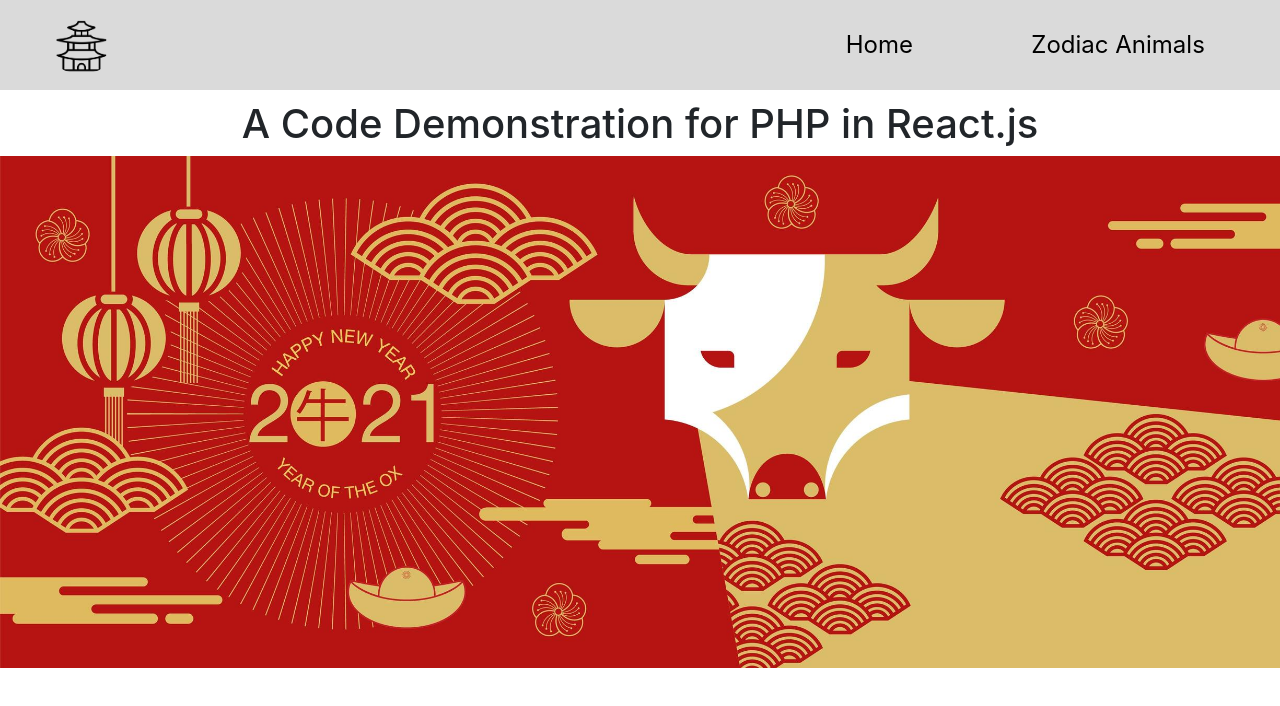
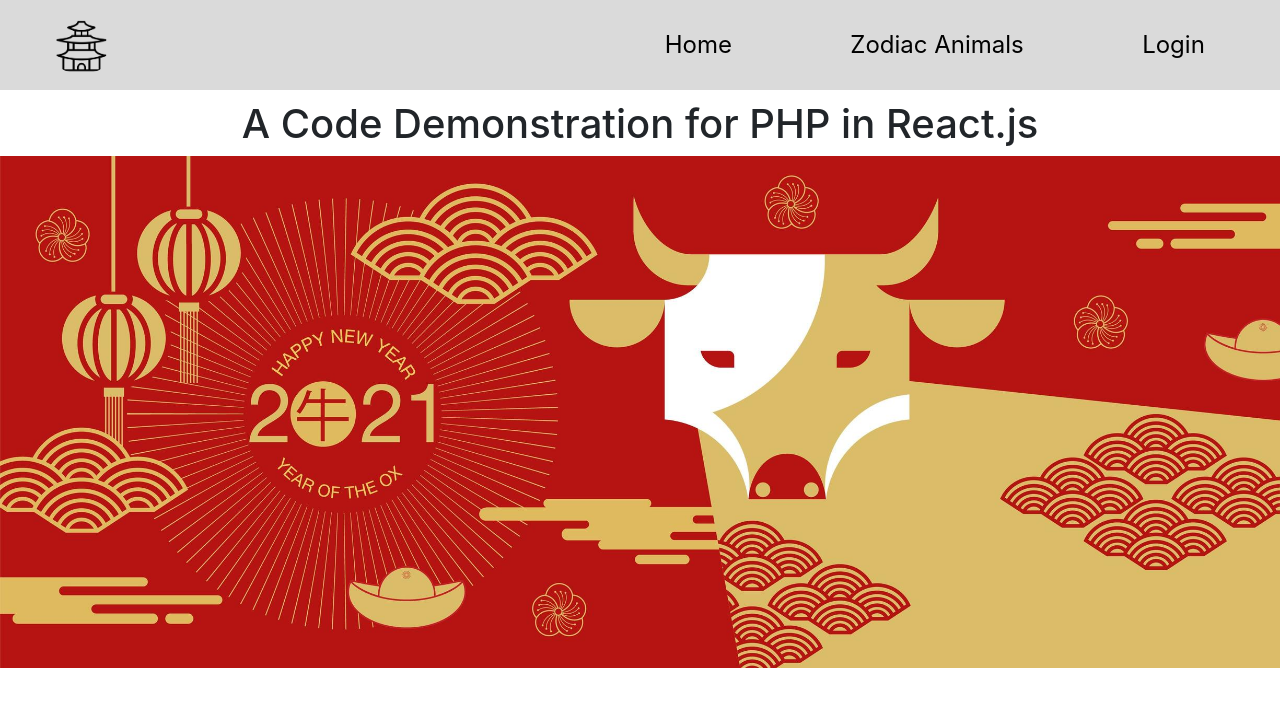
Before and after one commit to cybunayog/chinese-zodiac-react, a React (Create React App) app in the folder client/: page / in a window 1280 px wide. Shown: the top 706 px of the page. Built offline with nearby package versions, Linux system fonts and the light colour scheme.

Commit message:
Added login to navbar

```diff
--- a/client/src/components/Toolbar.js
+++ b/client/src/components/Toolbar.js
@@ -3,7 +3,6 @@ import {
     Link
 } from 'react-router-dom';
 
-// Import Styles
 import HomeIcon from "../assets/images/home.png";
 
 export default function Toolbar(props) {
@@ -18,6 +17,7 @@ export default function Toolbar(props) {
                     <ul>
                         <li><Link to="/">Home</Link></li>
                         <li><Link to="/zodiac-animals">Zodiac Animals</Link></li>
+                        <li><Link to="/login">Login</Link></li>
                     </ul>
                 </div>
             </nav>
--- a/client/src/index.js
+++ b/client/src/index.js
@@ -16,7 +16,7 @@ const store = createStore(reducers, compose(applyMiddleware(thunk)));
 
 ReactDOM.render(
   <Provider store={store}>
-      <App />
+    <App />
   </Provider>,
   document.getElementById('root')
 );
```
